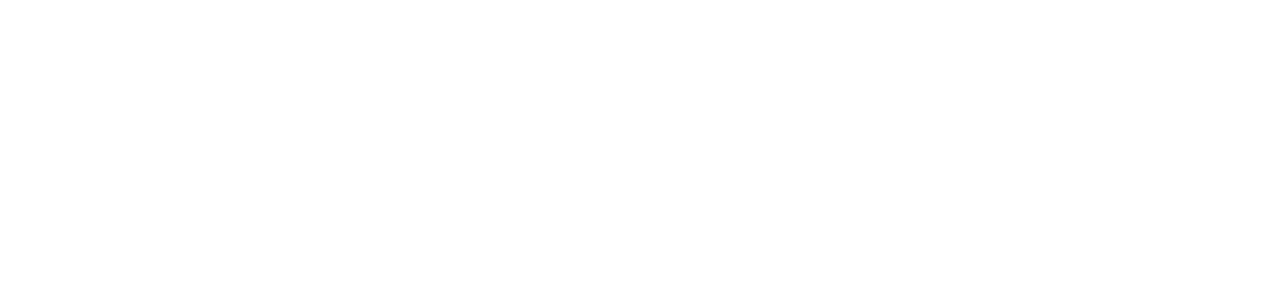
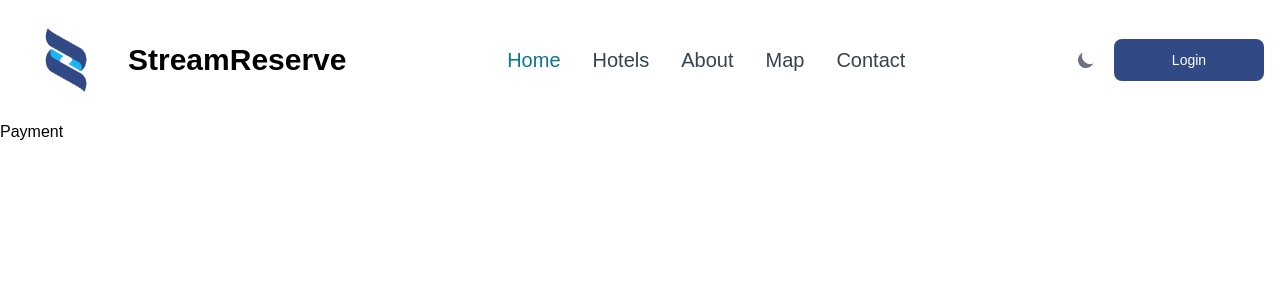
Before and after one commit to ShehanGit/Hotel-Booking-System, a React (Create React App) app in the folder frontend/hotel-booking-system/: page /payment/1/1 in a window 1280 px wide. Before the commit this address had no page. Shown: the top 300 px of the page. Built offline with nearby package versions, Linux system fonts and the light colour scheme.

Commit message:
payment page stucture created

```diff
--- a/frontend/hotel-booking-system/src/App.js
+++ b/frontend/hotel-booking-system/src/App.js
@@ -8,6 +8,7 @@
 import HotelList from './pages/adminPages/HotelList';
 import HotelDetails from './pages/adminPages/HotelDetails';
 import Booking from './pages/adminPages/Booking';
+import Payment from './pages/adminPages/Payment';
 
 
 function App() {
@@ -21,6 +22,8 @@
             <Route path="/hotels" element={<HotelList />} />
             <Route path="/hotel-details/:id" element={<HotelDetails />} />
             <Route path="/booking/:hotelId/:userId" element={<Booking />} />
+            <Route path="/payment/:hotelId/:userId" element={<Payment />} />
+
           </Routes>
         </Router>
       </Flowbite>
--- a/frontend/hotel-booking-system/src/pages/adminPages/Booking.jsx
+++ b/frontend/hotel-booking-system/src/pages/adminPages/Booking.jsx
@@ -5,10 +5,15 @@
 import axios from 'axios';
 import DatePicker from 'react-datepicker';
 import 'react-datepicker/dist/react-datepicker.css';
+import { useNavigate } from 'react-router-dom';
+
 
 function Booking() {
     const { hotelId, userId } = useParams();
+    const navigate = useNavigate();
+
     const [bookingData, setBookingData] = useState({
+
         user: {
             userId: userId
         },
@@ -89,7 +94,9 @@
                                     required
                                 />
                             </div>
-                            <button type="submit" className="submit-button">Create Booking</button>
+                            <button className="submit-button" onClick={() => navigate(`/payment/${hotelId}/1`)}>
+                                Create Booking
+                            </button>
                         </div>
                     </form>
                 </div>
--- /dev/null
+++ b/frontend/hotel-booking-system/src/pages/adminPages/Payment.jsx
@@ -0,0 +1,18 @@
+import React, { useState, useEffect } from 'react';
+import axios from 'axios';
+import NavBar from '../../components/NavBar';
+import '../../css/HotelList.css';
+import { useNavigate } from 'react-router-dom';
+
+function Payment() {
+
+
+    return (
+        <div>
+            <NavBar />
+            <h1>Payment</h1>
+        </div>
+    );
+}
+
+export default Payment;
```
